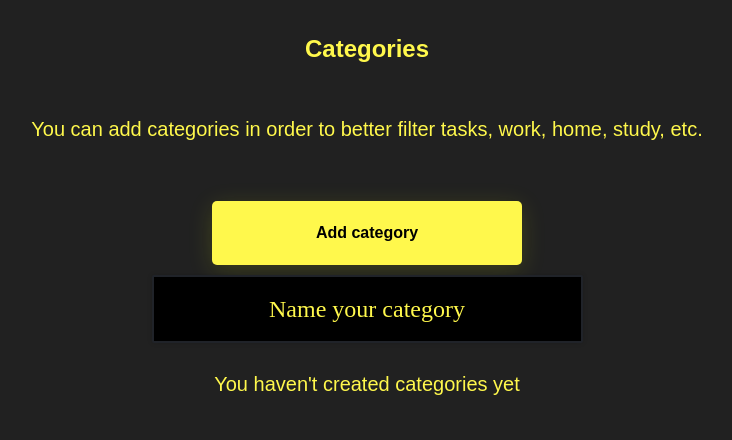
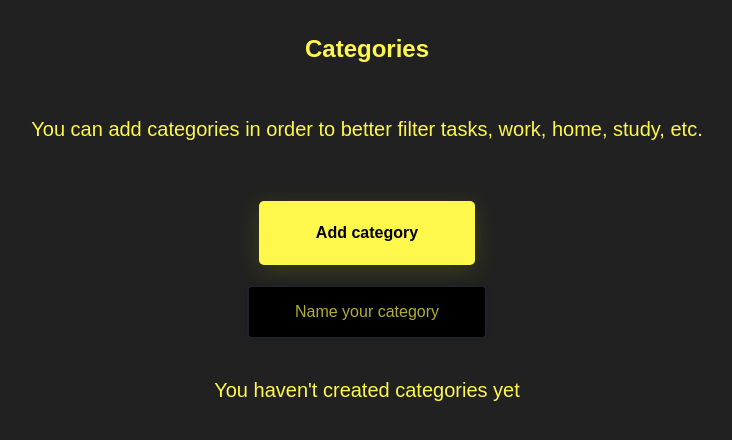
Before and after one commit to 7Steng7/ToDoList, a React app: page / in a window 1280 px wide. Shown: the whole page, without its empty margins (273-1005 px from the left). Built offline with nearby package versions, Linux system fonts and the light colour scheme.

Commit message:
first alignment items

```diff
--- a/src/AppComponent/AppUI.js
+++ b/src/AppComponent/AppUI.js
@@ -73,7 +73,7 @@ function AppUI() {
     { categories.length === 0 && <div className='titleCategories'>You haven't created categories yet</div> }
     { activeCategory ?
     <div className={`transition-container ${isVisible ? 'open' : ''}`}>
-    <p style={{textAlign : 'center', fontSize : '20px', margin : '30px 0'}}> Current category : {activeCategory} </p>
+    <p className='currentTextCategory'> Current category : {activeCategory} </p>
     <TodoCounter/>
     <div className='searchAndButton'>
       <TodoSearch/>
@@ -84,7 +84,7 @@ function AppUI() {
     {/* Add UI at the component */}
     <section style={{marginTop : '30px' , display : 'flex', flexWrap : 'wrap'}}>
       {magnitudeToDo.map((magnitude, magnitudeIndex) => (
-        <div key={magnitudeIndex} style={{width : '50%'}}>
+        <div key={magnitudeIndex} className='magnitudeItems'>
           <p style={{textAlign : 'center'}}>{magnitude}</p>
           <TodoList>
             {/* If there is an error */}
--- a/src/CategoriesComponent/TodoCategories.css
+++ b/src/CategoriesComponent/TodoCategories.css
@@ -20,29 +20,33 @@
 }
 
 .inputCategory {
-  background-color: #000000;
-  border-radius: 2px;
-  border: 2px solid #202329;
-  margin: 0 24px;
-  height: 64px;
-  width: 100%;
-  font-size: 24px;
-  text-align: center;
-  font-family: 'Montserrat';
-  font-weight: 400;
-  color: #fff84c;
-  box-shadow: 0px 0px 5px rgba(0, 0, 0, 0.15);
-  padding: 0 20px 0 20px;
+  background-color: #000000; /* Fondo negro */
+  border-radius: 5px; /* Bordes redondeados (coincide con el botón) */
+  border: 2px solid #202329; /* Borde gris oscuro */
+  margin: 10px; /* Margen para separar del botón */
+  height: 50px; /* Altura reducida para que no sea demasiado grande */
+  width: calc(80% - 20px); /* Ancho ajustado para coincidir con el botón (80% menos el margen) */
+  font-size: 16px; /* Tamaño de fuente reducido */
+  text-align: center; /* Texto centrado */
+  font-family: 'Montserrat', sans-serif; /* Fuente Montserrat */
+  font-weight: 400; /* Peso de la fuente */
+  color: #fff84c; /* Color del texto amarillo */
+  box-shadow: 0px 0px 5px rgba(0, 0, 0, 0.15); /* Sombra suave */
+  padding: 0 20px; /* Relleno interno */
+  transition: border-color 0.3s ease, box-shadow 0.3s ease; /* Transición suave */
 }
 
 .inputCategory::placeholder {
-  color: #fff84c;
-  font-family: 'Montserrat';
-  font-weight: 400;
+  color: #fff84c; /* Color del placeholder amarillo */
+  font-family: 'Montserrat', sans-serif; /* Fuente Montserrat */
+  font-weight: 400; /* Peso de la fuente */
+  opacity: 0.7; /* Opacidad reducida para el placeholder */
 }
 
 .inputCategory:focus {
-  outline-color: #a3a53d;
+  outline: none; /* Elimina el outline por defecto */
+  border-color: #a3a53d; /* Cambia el color del borde al enfocar */
+  box-shadow: 0px 0px 8px rgba(163, 165, 61, 0.5); /* Sombra más pronunciada al enfocar */
 }
 
 .buttonCategory {
--- a/src/ItemComponent/TodoItem.css
+++ b/src/ItemComponent/TodoItem.css
@@ -78,3 +78,20 @@ ul li{
   max-height: 100%; /* Ajusta este valor según el contenido */
   transform: translateY(0);
 }
+
+.magnitudeItems {
+  width: 100%;
+}
+
+.currentTextCategory {
+  text-align: center;
+  font-size : '20px';
+  margin : '30px';
+}
+
+
+/* .currentTextCategory {
+  text-align: center;
+  font-size : '20px';
+  margin : '30px 0';
+}  */
```
